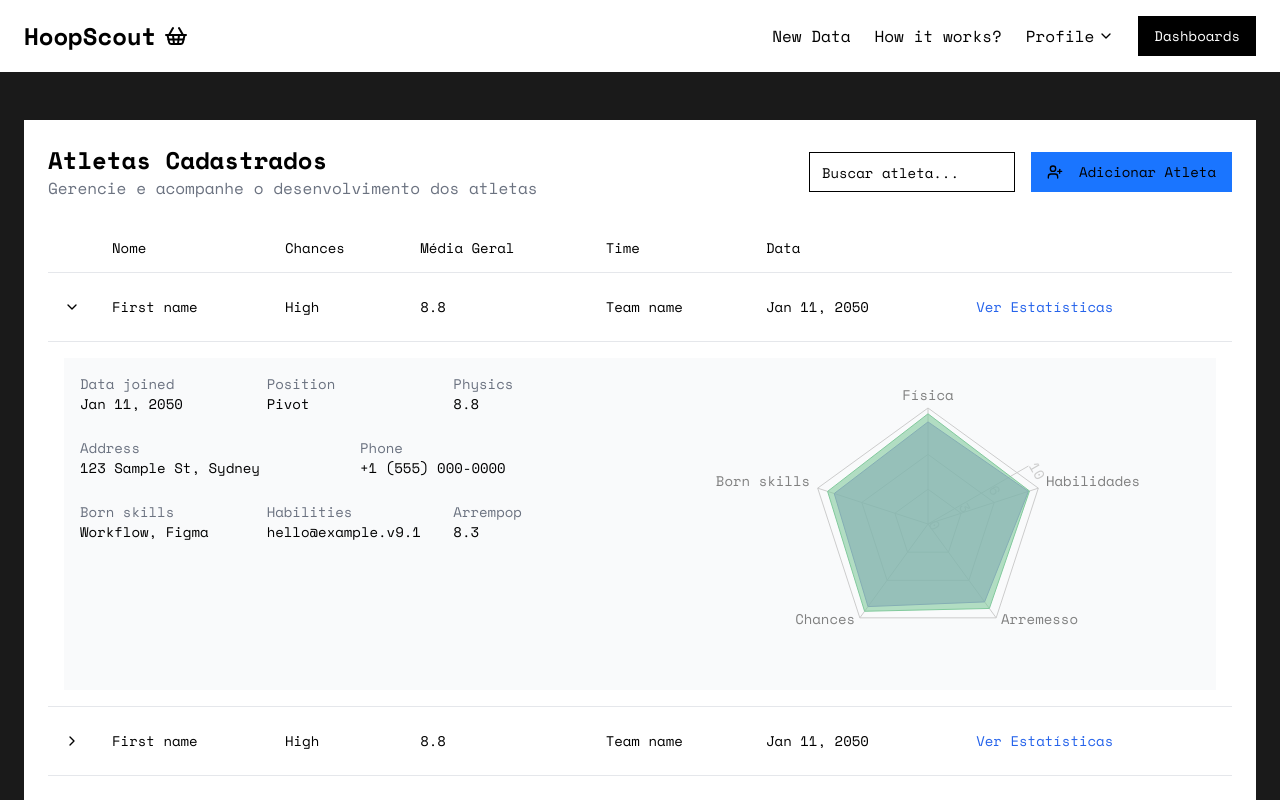
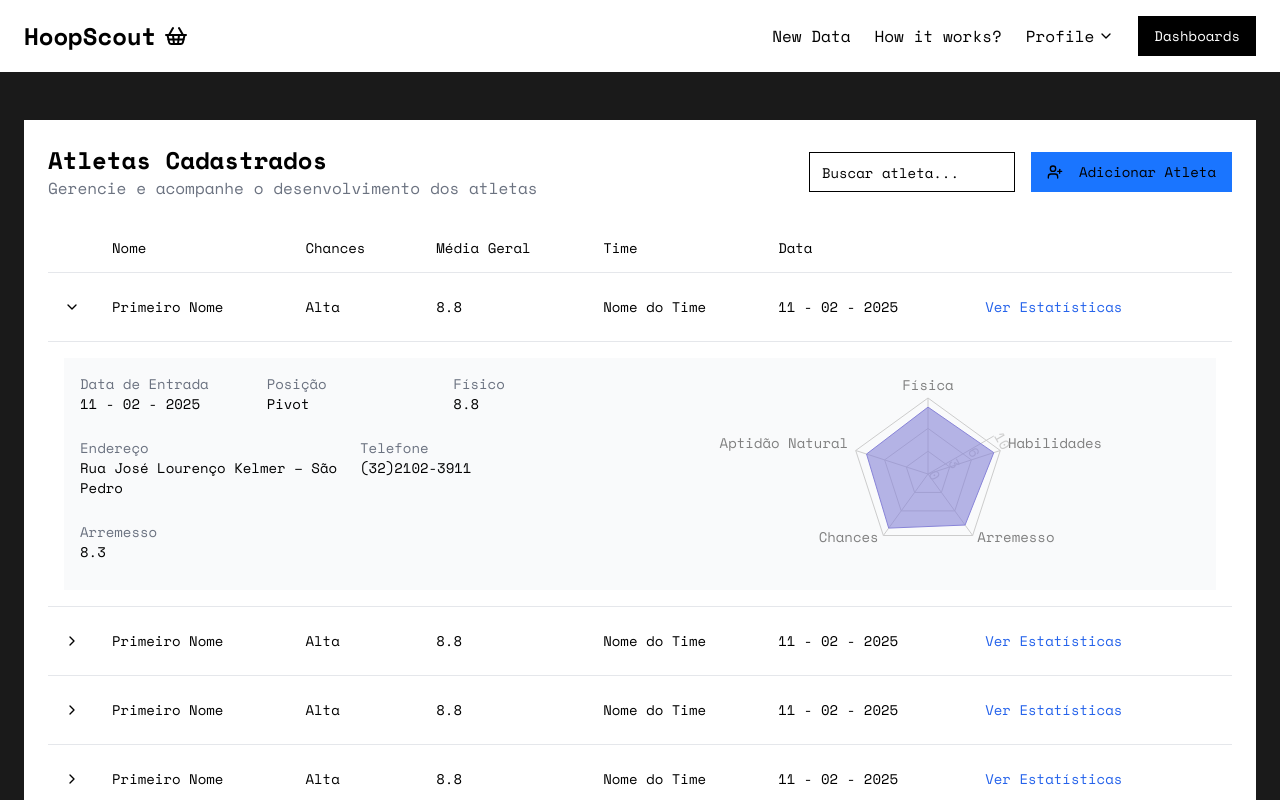
Before and after one commit to brenolino/hoop-scout, a Next.js app: page /dashboard in a window 1280 px wide. Shown: the top 800 px of the page. Built offline with nearby package versions, Linux system fonts and the light colour scheme.

Commit message:
fixing dashboard

```diff
--- a/app/dashboard/page.tsx
+++ b/app/dashboard/page.tsx
@@ -25,7 +25,7 @@ const data = [
   { subject: "Habilidades", A: 9.1, B: 9.2 },
   { subject: "Arremesso", A: 8.3, B: 9.0 },
   { subject: "Chances", A: 8.8, B: 9.3 },
-  { subject: "Born skills", A: 8.5, B: 9.1 },
+  { subject: "Aptidão Natural", A: 8.5, B: 9.1 },
 ]
 
 export default function DashboardPage() {
@@ -76,11 +76,11 @@ export default function DashboardPage() {
                         <ChevronRight className="h-4 w-4" />
                       )}
                     </TableCell>
-                    <TableCell>First name</TableCell>
-                    <TableCell>High</TableCell>
+                    <TableCell>Primeiro Nome</TableCell>
+                    <TableCell>Alta</TableCell>
                     <TableCell>8.8</TableCell>
-                    <TableCell>Team name</TableCell>
-                    <TableCell>Jan 11, 2050</TableCell>
+                    <TableCell>Nome do Time</TableCell>
+                    <TableCell>11 - 02 - 2025</TableCell>
                     <TableCell>
                       <Link href={`/athlete/statistics/${index}`} passHref>
                         <Button
@@ -101,54 +101,45 @@ export default function DashboardPage() {
                           <div className="space-y-6">
                             <div className="grid grid-cols-3 gap-4">
                               <div>
-                                <h4 className="font-medium text-gray-500">Data joined</h4>
-                                <p>Jan 11, 2050</p>
+                                <h4 className="font-medium text-gray-500">Data de Entrada</h4>
+                                <p>11 - 02 - 2025</p>
                               </div>
                               <div>
-                                <h4 className="font-medium text-gray-500">Position</h4>
+                                <h4 className="font-medium text-gray-500">Posição</h4>
                                 <p>Pivot</p>
                               </div>
                               <div>
-                                <h4 className="font-medium text-gray-500">Physics</h4>
+                                <h4 className="font-medium text-gray-500">Físico</h4>
                                 <p>8.8</p>
                               </div>
                             </div>
 
                             <div className="grid grid-cols-2 gap-4">
                               <div>
-                                <h4 className="font-medium text-gray-500">Address</h4>
-                                <p>123 Sample St, Sydney</p>
+                                <h4 className="font-medium text-gray-500">Endereço</h4>
+                                <p>Rua José Lourenço Kelmer – São Pedro</p>
                               </div>
                               <div>
-                                <h4 className="font-medium text-gray-500">Phone</h4>
-                                <p>+1 (555) 000-0000</p>
+                                <h4 className="font-medium text-gray-500">Telefone</h4>
+                                <p>(32)2102-3911</p>
                               </div>
                             </div>
 
                             <div className="grid grid-cols-3 gap-4">
                               <div>
-                                <h4 className="font-medium text-gray-500">Born skills</h4>
-                                <p>Workflow, Figma</p>
-                              </div>
-                              <div>
-                                <h4 className="font-medium text-gray-500">Habilities</h4>
-                                <p>hello@example.v9.1</p>
-                              </div>
-                              <div>
-                                <h4 className="font-medium text-gray-500">Arrempop</h4>
+                                <h4 className="font-medium text-gray-500">Arremesso</h4>
                                 <p>8.3</p>
                               </div>
                             </div>
                           </div>
 
-                          <div className="h-[300px]">
+                          <div className="h-[200px]">
                             <ResponsiveContainer width="100%" height="100%">
                               <RadarChart cx="50%" cy="50%" outerRadius="80%" data={data}>
                                 <PolarGrid />
                                 <PolarAngleAxis dataKey="subject" />
                                 <PolarRadiusAxis angle={30} domain={[0, 10]} />
                                 <Radar name="Atleta" dataKey="A" stroke="#8884d8" fill="#8884d8" fillOpacity={0.6} />
-                                <Radar name="Modelo" dataKey="B" stroke="#82ca9d" fill="#82ca9d" fillOpacity={0.6} />
                               </RadarChart>
                             </ResponsiveContainer>
                           </div>
```
